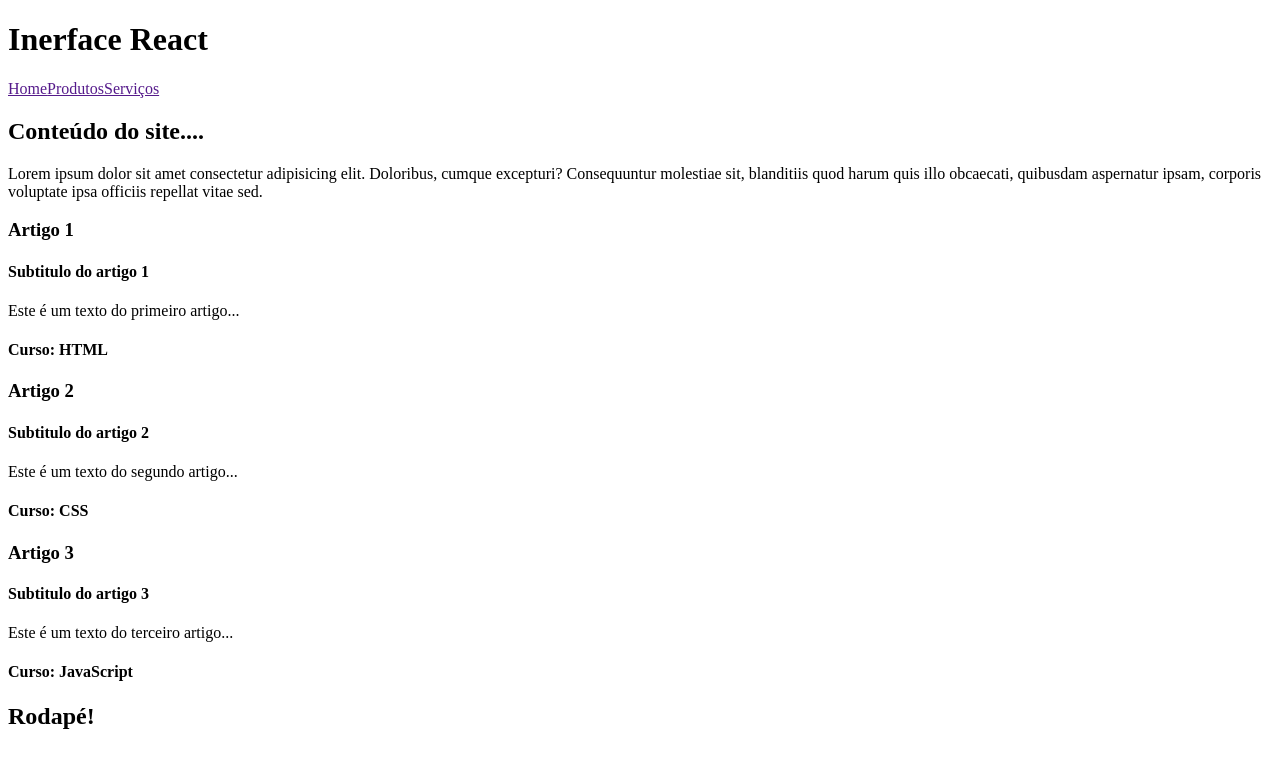
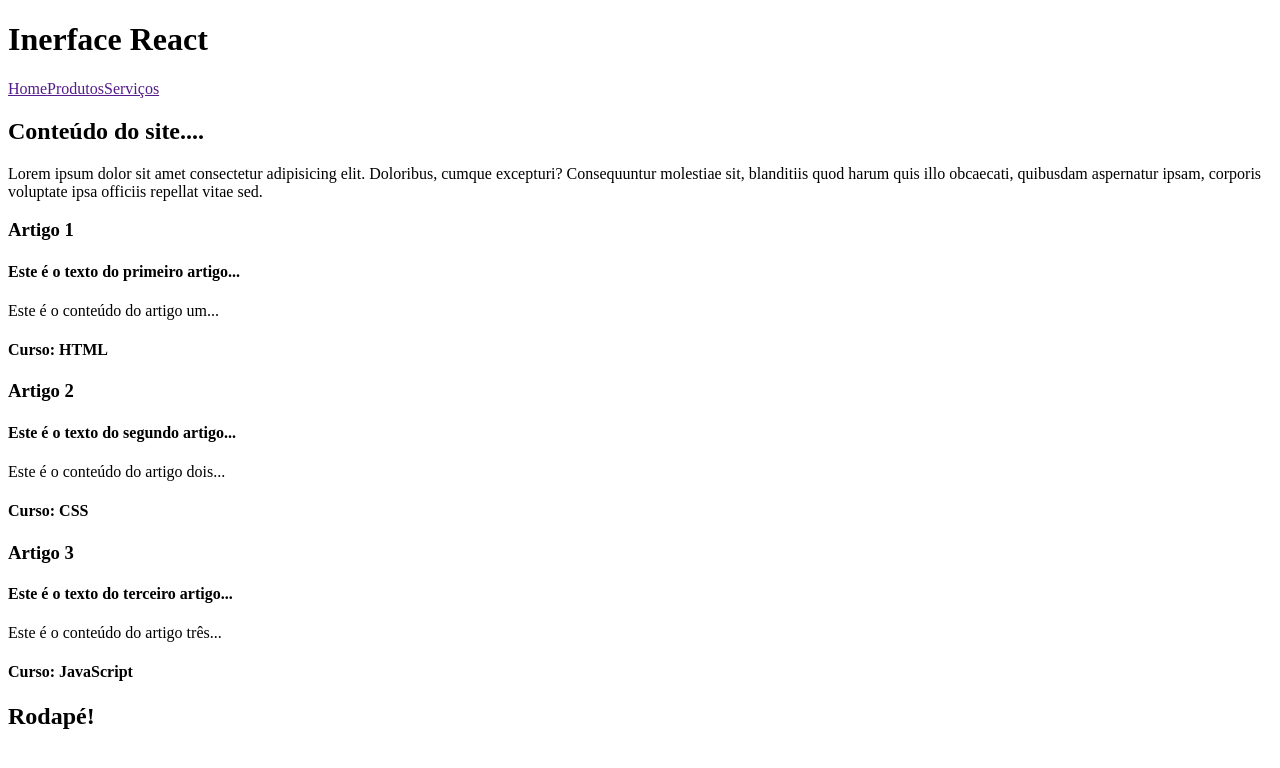
Before and after one commit to PallomaHortencio/meu-app, a React (Create React App) app: page / in a window 1280 px wide. Shown: the top 768 px of the page. Built offline with nearby package versions, Linux system fonts and the light colour scheme.

Commit message:
props com array e objeto

```diff
--- a/src/components/layout/Conteudo.jsx
+++ b/src/components/layout/Conteudo.jsx
@@ -1,10 +1,28 @@
 import Artigo from "../Artigo";
 
 const Conteudo = () => {
-  /* (1) Crie um array com o nome de 3 cursos */
-  /* (2) Dentro das chamadas do artigos, passe como uma nova prop chamada curso, o nome de cada curso */
+  const artigos = [
+    {
+      titulo: "Artigo 1",
+      subtitulo: "Este é o texto do primeiro artigo...",
+      texto: "Este é o conteúdo do artigo um...",
+      cursos: "HTML",
+    },
 
-  var cursos = ["HTML", "CSS", "JavaScript"];
+    {
+      titulo: "Artigo 2",
+      subtitulo: "Este é o texto do segundo artigo...",
+      texto: "Este é o conteúdo do artigo dois...",
+      cursos: "CSS",
+    },
+
+    {
+      titulo: "Artigo 3",
+      subtitulo: "Este é o texto do terceiro artigo...",
+      texto: "Este é o conteúdo do artigo três...",
+      cursos: "JavaScript",
+    },
+  ];
 
   return (
     <>
@@ -19,27 +37,17 @@ const Conteudo = () => {
             ipsa officiis repellat vitae sed.
           </p>
 
-          <Artigo
-            titulo="Artigo 1"
-            subtitulo="Subtitulo do artigo 1"
-            cursos={cursos[0]}
-          >
-            Este é um texto do primeiro artigo...
-          </Artigo>
-          <Artigo
-            titulo="Artigo 2"
-            subtitulo="Subtitulo do artigo 2"
-            cursos={cursos[1]}
-          >
-            Este é um texto do segundo artigo...
-          </Artigo>
-          <Artigo
-            titulo="Artigo 3"
-            subtitulo="Subtitulo do artigo 3"
-            cursos={cursos[2]}
-          >
-            Este é um texto do terceiro artigo...
-          </Artigo>
+          {artigos.map((artigo) => {
+            return (
+              <Artigo
+                titulo={artigo.titulo}
+                subtitulo={artigo.subtitulo}
+                cursos={artigo.cursos}
+              >
+                {artigo.texto}
+              </Artigo>
+            );
+          })}
         </section>
       </main>
     </>
--- a/src/index.js
+++ b/src/index.js
@@ -4,7 +4,7 @@ import App from "./App";
 
 const root = ReactDOM.createRoot(document.getElementById("root"));
 root.render(
-  <React.StrictMode>
-    <App />
-  </React.StrictMode>
+  // <React.StrictMode> essa tag duplica a exibisição no console do google
+  <App />
+  // </React.StrictMode>
 );
```
